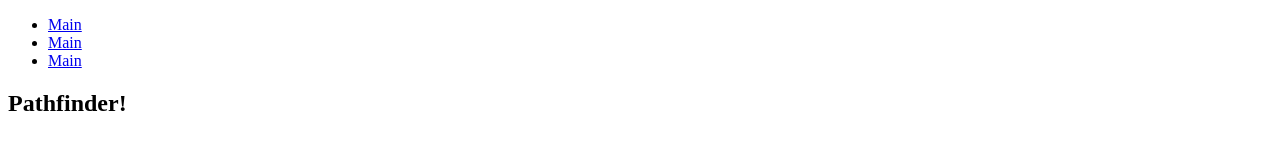
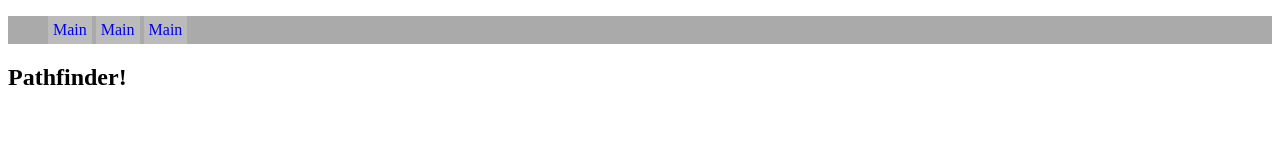
Before and after one commit to TKatra/Pathfinder, a website: page public/index.html in a window 1280 px wide. Drawn offline with nearby package versions, Linux system fonts and the light colour scheme; files that its build step writes are made by us from their sources.

Commit message:
Added styling to the header menu

```diff
--- /dev/null
+++ b/public/sass/headerMenu.scss
@@ -0,0 +1,15 @@
+header nav {
+  background-color: #AAAAAA;
+
+  li {
+    display: inline-block;
+    margin: 0;
+    padding: 5px;
+    background-color: #BBBBBB;
+    list-style: none;
+
+    a {
+      text-decoration: none;
+    }
+  }
+}
--- a/public/sass/main.scss
+++ b/public/sass/main.scss
@@ -1,3 +1,5 @@
+@import 'headerMenu';
+
 main {
   display: block;
 }
```
